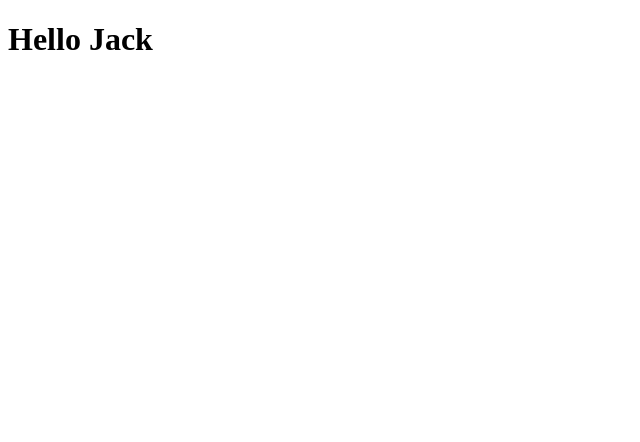
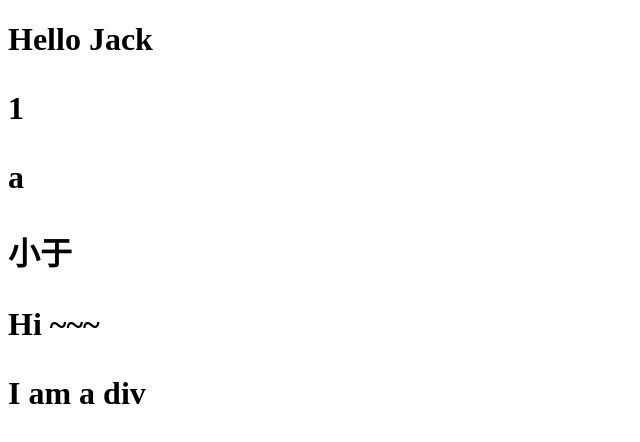
Before and after one commit to poype/react, a React (Create React App) app in the folder 02/my-app/: page / in a window 1280 px wide. Shown: the top 442 px of the page, without its empty margins (0-640 px from the left). Built offline with nearby package versions, Linux system fonts and the light colour scheme.

Commit message:
JSX的大括号中可以使用多种JavaScript表达式

```diff
--- a/02/my-app/src/index.js
+++ b/02/my-app/src/index.js
@@ -7,10 +7,26 @@ const root = ReactDOM.createRoot(document.getElementById('root'));
 // 在jsx中引用JavaScript变量
 let name = "Jack"
 
+// 大括号中可以使用多种的JavaScript表达式
+let sayHi = () => "Hi ~~~"
+// jsx也属于一种JavaScript表达式
+let div = <div>I am a div</div>
+
 // 建议用小括号将jsx括起来，但只是建议，不是强制
 const jsx = (
     <h1 className="title">
         Hello {name}
+        <p>{1}</p>
+        <p>{'a'}</p>
+        <p>{true}</p>
+        <p>{4 > 5 ? "大于" : "小于"}</p>
+        <p>{sayHi()}</p>
+        {div}
+
+        {/* jsx中不能直接嵌入JavaScript对象 */}
+        {/* { {a:1} } */}
+        {/* jsx中不能使用语句 */}
+        {/* {if (condition) {}} */}
     </h1>
 );
 
```
